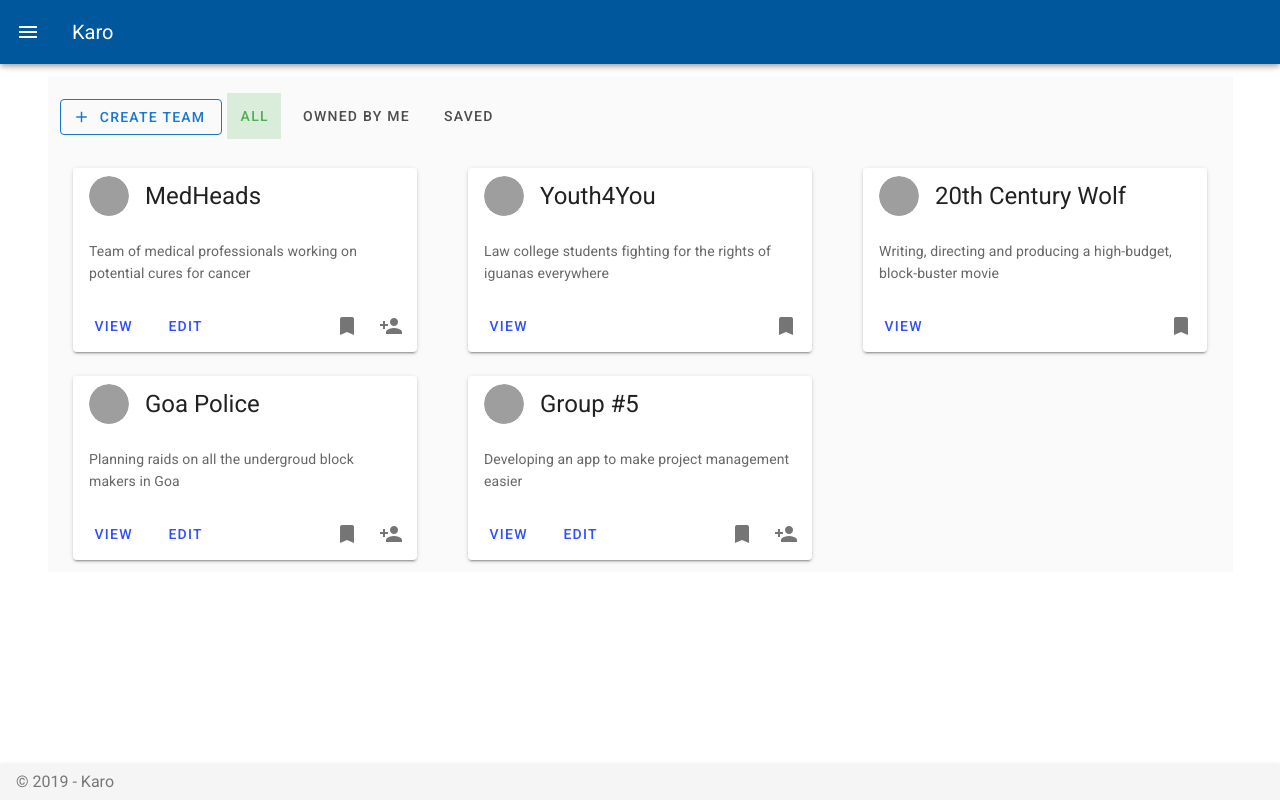
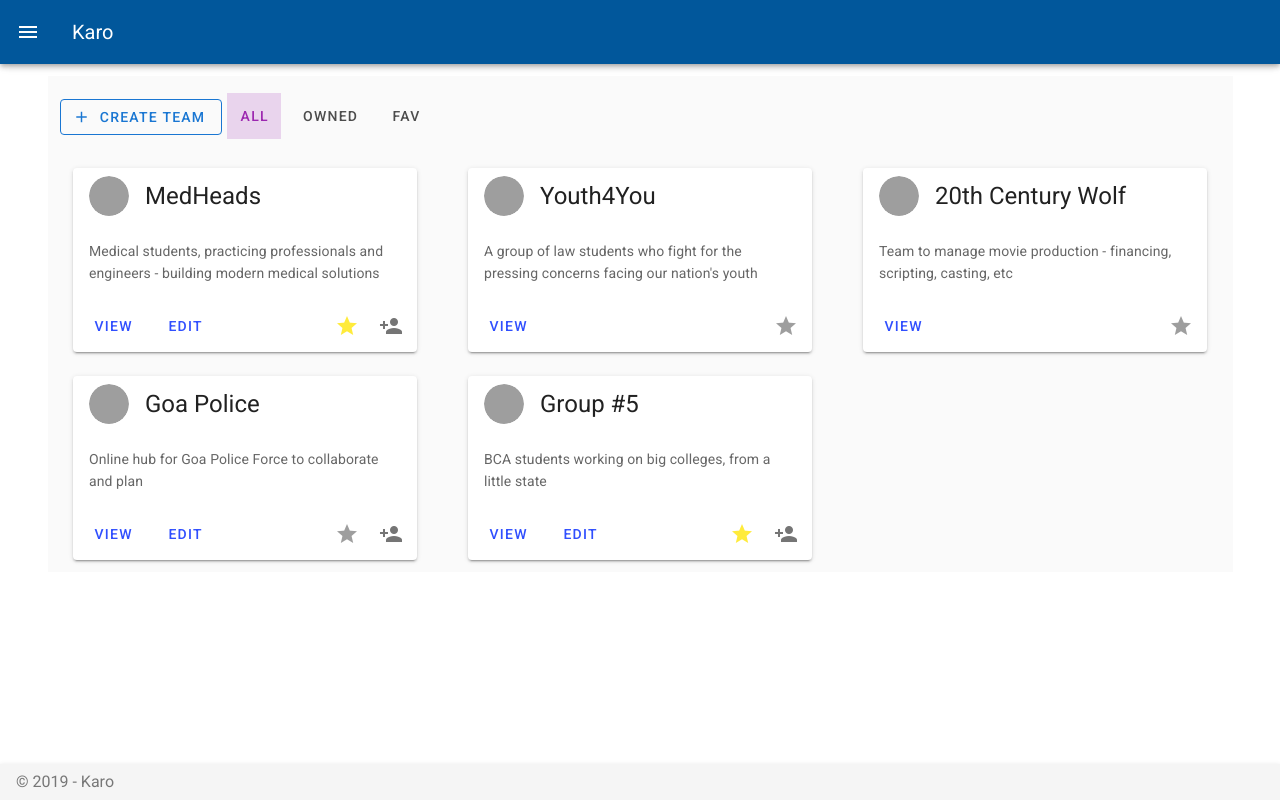
Before and after one commit to kenalvares/karo, a Vue app in the folder client/: page /teams in a window 1280 px wide. Built offline with nearby package versions, Linux system fonts and the light colour scheme; grey boxes are pictures that could not be loaded.

Commit message:
Added EmptyCard component and reworked Teams page :tada:

```diff
--- /dev/null
+++ b/client/src/components/cards/EmptyCard.vue
@@ -0,0 +1,42 @@
+<template>
+  <v-col fluid v-if="toShow">
+    <v-card outlined class="mx-auto emptyCard" max-width="344">
+      <img src="../../assets/sad_face.png" class="emptyImg" />
+      <v-card-text>
+        <p class="display-1 text--primary my-1">
+          Uh oh!
+        </p>
+        <div class="text--primary my-3 font-italic">
+          Nothing to see here...
+        </div>
+        <div>
+          {{ msg }}
+        </div>
+      </v-card-text>
+    </v-card>
+  </v-col>
+</template>
+
+<style lang="scss" scoped>
+.emptyImg {
+  width: 70%;
+}
+
+.emptyCard {
+  display: flex;
+  align-items: center;
+  justify-content: center;
+  flex-direction: column;
+  background-color: #fafafa;
+}
+</style>
+
+<script>
+export default {
+  name: "EmptyCard",
+  props: {
+    toShow: Boolean,
+    msg: String
+  }
+};
+</script>
--- a/client/src/components/cards/TeamCard.vue
+++ b/client/src/components/cards/TeamCard.vue
@@ -21,8 +21,8 @@
         Edit
       </v-btn>
       <v-spacer></v-spacer>
-      <v-btn icon>
-        <v-icon>bookmark</v-icon>
+      <v-btn :color="checkFav" @click="favouriteThisTeam(team.id)" icon>
+        <v-icon>star</v-icon>
       </v-btn>
       <v-btn v-if="team.owned" icon>
         <v-icon>person_add</v-icon>
@@ -36,6 +36,19 @@ export default {
   name: "TeamCard",
   props: {
     team: Object
+  },
+  computed: {
+    checkFav() {
+      if (this.team.fav === true) {
+        return "yellow";
+      }
+      return "grey";
+    }
+  },
+  methods: {
+    favouriteThisTeam() {
+      this.team.fav = !this.team.fav;
+    }
   }
 };
 </script>
--- a/client/src/views/Projects.vue
+++ b/client/src/views/Projects.vue
@@ -37,39 +37,21 @@
       >
         <ProjectCard :project="project" />
       </v-col>
-
-      <v-col fluid>
-        <v-card
-          outlined
-          class="emptyCard mx-auto"
-          max-width="344"
-          v-if="emptyProjectArray"
-        >
-          <v-card-text>
-            <div small>Oops...</div>
-            <p class="display-1 text--primary">
-              Nothing to See
-            </p>
-            <div class="text--primary">
-              It looks like there aren't any projects here, right now. You can
-              click the button above to add a new one.
-            </div>
-          </v-card-text>
-        </v-card>
-      </v-col>
+      <EmptyCard
+        :toShow="emptyProjectArray"
+        msg="
+          It looks like there's nothing here right now. You can click the button
+          above to add a new project."
+      />
     </v-row>
   </v-container>
 </template>
 
-<style lang="scss" scoped>
-.emptyCard {
-  background-color: #fafafa;
-}
-</style>
-
 <script>
 import ProjectCard from "@/components/cards/ProjectCard";
 import CreateProjectDialog from "@/components/sheets/CreateProjectDialog";
+import EmptyCard from "@/components/cards/EmptyCard";
+
 export default {
   name: "projects",
   data: () => ({
@@ -92,7 +74,7 @@ export default {
         title: "Legalize Iguanas",
         team: "Youth4You",
         description:
-          "Law college students fighting for the rights of iguanas everywhere",
+          "Iguanas are discriminated against way too much! We must fight for their rights everywhere",
         backgroundUrl: "https://picsum.photos/1080/600?random=2",
         avatar: "https://picsum.photos/300/300?random=7",
         status: "completed",
@@ -133,7 +115,8 @@ export default {
   }),
   components: {
     ProjectCard,
-    CreateProjectDialog
+    CreateProjectDialog,
+    EmptyCard
   },
   computed: {
     selectedProjects() {
--- a/client/src/views/Teams.vue
+++ b/client/src/views/Teams.vue
@@ -6,26 +6,32 @@
         <v-btn-toggle
           v-model="teamFilter"
           tile
-          color="success accent-3"
+          :color="filterColor"
           group
           mandatory
         >
-          <v-btn value="all">
+          <v-btn value="all" @click="filterTeams('all')">
             All
           </v-btn>
-          <v-btn value="owned by me">
-            Owned By Me
+          <v-btn value="owned" @click="filterTeams('owned')">
+            Owned
           </v-btn>
-          <v-btn value="saved">
-            Saved
+          <v-btn value="fav" @click="filterTeams('fav')">
+            Fav
           </v-btn>
         </v-btn-toggle>
       </v-col>
     </v-row>
     <v-row>
-      <v-col v-for="team in teams" :key="team.id" cols="12" sm="4">
+      <v-col v-for="team in selectedTeams" :key="team.id" cols="12" sm="4">
         <TeamCard :team="team" />
       </v-col>
+      <EmptyCard
+        :toShow="emptyTeamArray"
+        msg="
+          It looks like there's nothing here right now. You can click the button
+          above to add a new team."
+      />
     </v-row>
   </v-container>
 </template>
@@ -33,54 +39,99 @@
 <script>
 import TeamCard from "@/components/cards/TeamCard";
 import CreateTeamDialog from "@/components/sheets/CreateTeamDialog";
+import EmptyCard from "@/components/cards/EmptyCard";
+
 export default {
   name: "teams",
   data: () => ({
-    teamFilter: 0,
+    teamFilter: "all",
+    filterColor: "purple",
     teams: [
       {
         id: "1",
         name: "MedHeads",
         description:
-          "Team of medical professionals working on potential cures for cancer",
+          "Medical students, practicing professionals and engineers - building modern medical solutions",
         avatar: "https://picsum.photos/300/300?random=6",
-        owned: true
+        owned: true,
+        fav: true
       },
       {
         id: "2",
         name: "Youth4You",
         description:
-          "Law college students fighting for the rights of iguanas everywhere",
+          "A group of law students who fight for the pressing concerns facing our nation's youth",
         avatar: "https://picsum.photos/300/300?random=7",
-        owned: false
+        owned: false,
+        fav: false
       },
       {
         id: "3",
         name: "20th Century Wolf",
         description:
-          "Writing, directing and producing a high-budget, block-buster movie",
+          "Team to manage movie production - financing, scripting, casting, etc",
         avatar: "https://picsum.photos/300/300?random=8",
-        owned: false
+        owned: false,
+        fav: false
       },
       {
         id: "4",
         name: "Goa Police",
-        description: "Planning raids on all the undergroud block makers in Goa",
+        description: "Online hub for Goa Police Force to collaborate and plan",
         avatar: "https://picsum.photos/300/300?random=9",
-        owned: true
+        owned: true,
+        fav: false
       },
       {
         id: "5",
         name: "Group #5",
-        description: "Developing an app to make project management easier",
+        description:
+          "BCA students working on big colleges, from a little state",
         avatar: "https://picsum.photos/300/300?random=10",
-        owned: true
+        owned: true,
+        fav: true
       }
     ]
   }),
   components: {
     TeamCard,
-    CreateTeamDialog
+    CreateTeamDialog,
+    EmptyCard
+  },
+  computed: {
+    selectedTeams() {
+      if (this.teamFilter === "fav") {
+        return this.teams.filter(function(team) {
+          return team.fav;
+        });
+      } else if (this.teamFilter === "owned") {
+        return this.teams.filter(function(team) {
+          return team.owned;
+        });
+      } else {
+        return this.teams;
+      }
+    },
+    emptyTeamArray() {
+      if (this.selectedTeams.length < 1) {
+        return true;
+      }
+      return false;
+    }
+  },
+  methods: {
+    filterTeams(type) {
+      if (type === "all") {
+        this.filterColor = "purple";
+      } else if (type === "fav") {
+        this.filterColor = "yellow";
+      } else if (type === "owned") {
+        this.filterColor = "success";
+      } else {
+        this.filterColor = "grey";
+      }
+      this.filterColor.concat(" accent-4");
+    }
   }
 };
 </script>
```
Also changed, not shown: client/src/assets/sad_face.png (added).
